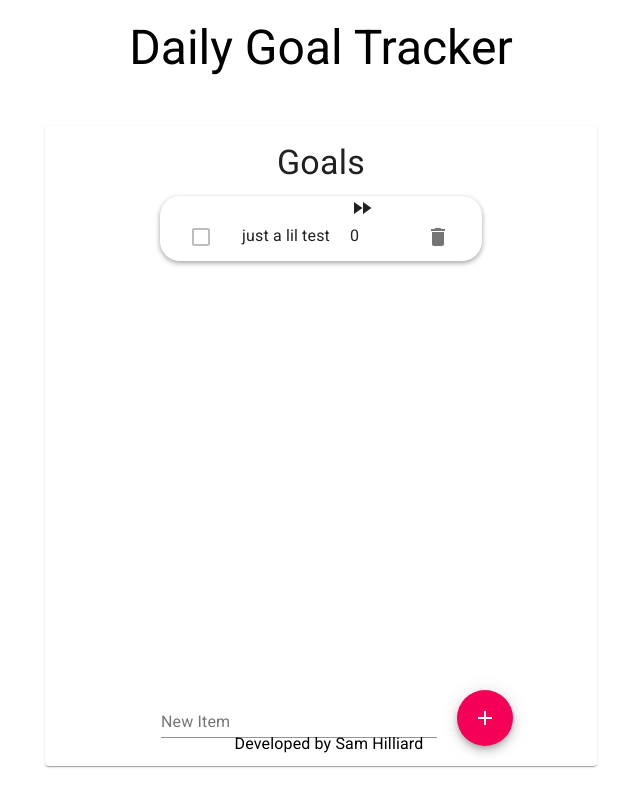
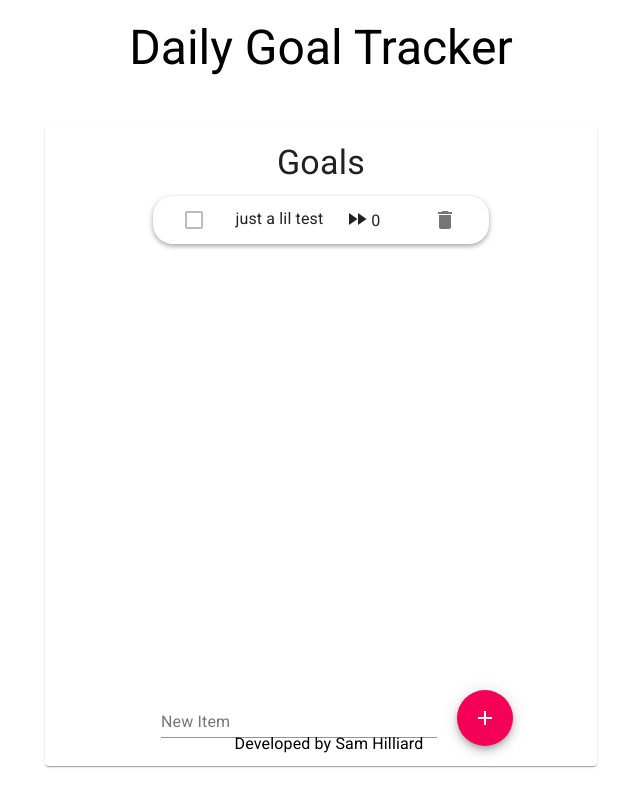
Before and after one commit to sam-hilliard/daily-tasks, a React (Create React App) app in the folder client/: page / in a window 1280 px wide. Shown: the whole page, without its empty margins (319-959 px from the left). Built offline with nearby package versions, Linux system fonts and the light colour scheme.

Commit message:
styled streak counter component

```diff
--- a/client/package.json
+++ b/client/package.json
@@ -10,7 +10,7 @@
     "@testing-library/user-event": "^12.8.3",
     "react": "^17.0.2",
     "react-dom": "^17.0.2",
-    "react-scripts": "^1.1.5",
+    "react-scripts": "^4.0.3",
     "web-vitals": "^1.1.2"
   },
   "scripts": {
--- /dev/null
+++ b/client/src/components/StreakCounter/StreakCounter.css
@@ -0,0 +1,15 @@
+.streak-counter {
+    position: relative;
+    top: 2px;
+}
+
+.streak-counter > * {
+    display: inline-block;
+    margin: 0 2px;
+
+}
+
+.streak-counter > svg {
+    position: relative;
+    top: 5px;
+}
--- a/client/src/components/StreakCounter/StreakCounter.jsx
+++ b/client/src/components/StreakCounter/StreakCounter.jsx
@@ -4,7 +4,7 @@ import { useState } from 'react';
 // material ui
 import FastForwardIcon from '@material-ui/icons/FastForward';
 import Typography from '@material-ui/core/Typography';
-import { Container } from '@material-ui/core';
+import './StreakCounter.css';
 
 
 function StreakCounter() {
@@ -12,7 +12,7 @@ function StreakCounter() {
     const [days, setDays] = useState(0);
 
     return(
-        <div>
+        <div className="streak-counter">
             <FastForwardIcon />
             <Typography>{days}</Typography>
         </div>
```
Also changed, not shown: 2 other files (tests, documents, lock files or other folders).
